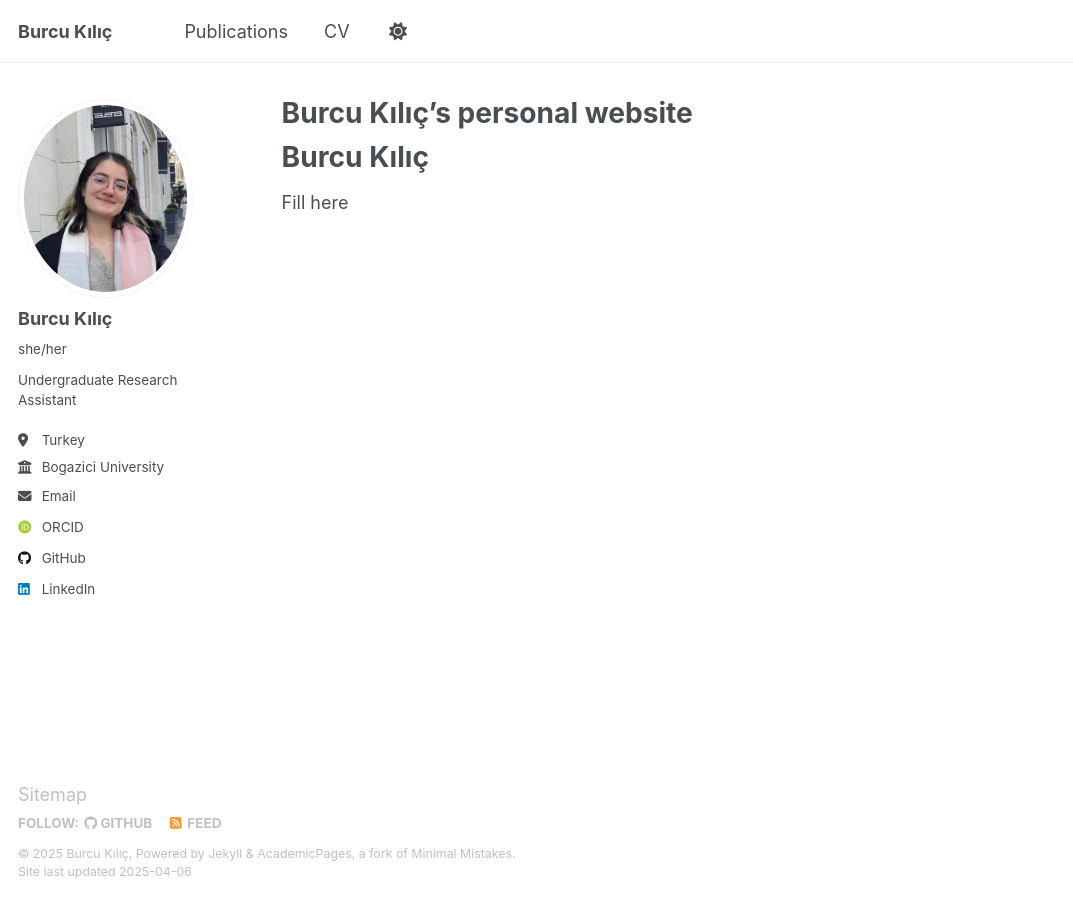
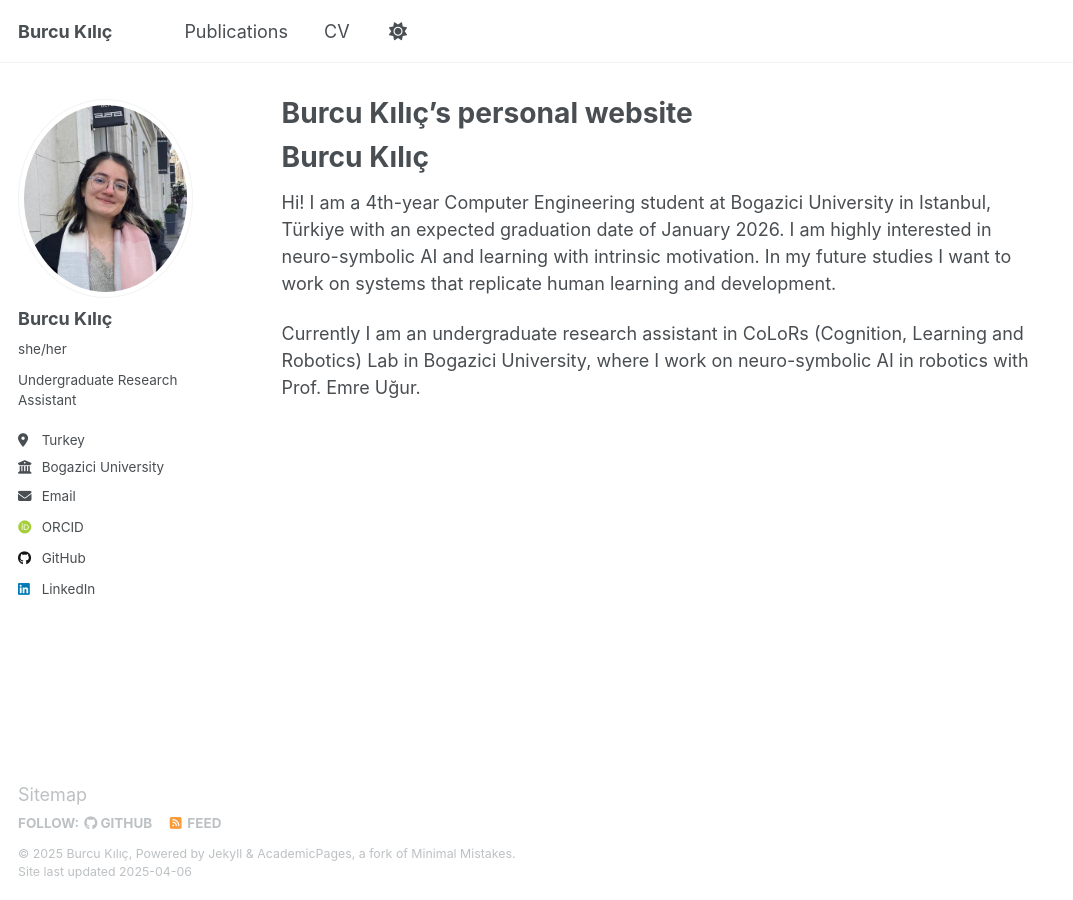
Before and after one commit to burcukilic/burcukilic.github.io, a Jekyll site: the page built from _pages/about.md, in a window 1280 px wide. Shown: the whole page, without its empty margins (0-1073 px from the left). Built offline with Jekyll 4.4.1, drawn with Linux system fonts in a browser that asks for light colours; some web fonts are replaced.

Commit message:
Update about.md

```diff
--- a/_pages/about.md
+++ b/_pages/about.md
@@ -10,4 +10,6 @@ redirect_from:
 Burcu Kılıç
 ======
 
-Fill here
+Hi! I am a 4th-year Computer Engineering student at Bogazici University in Istanbul, Türkiye with an expected graduation date of January 2026. I am highly interested in neuro-symbolic AI and learning with intrinsic motivation. In my future studies I want to work on systems that replicate human learning and development.
+
+Currently I am an undergraduate research assistant in CoLoRs (Cognition, Learning and Robotics) Lab in Bogazici University, where I work on neuro-symbolic AI in robotics with Prof. Emre Uğur.
```
